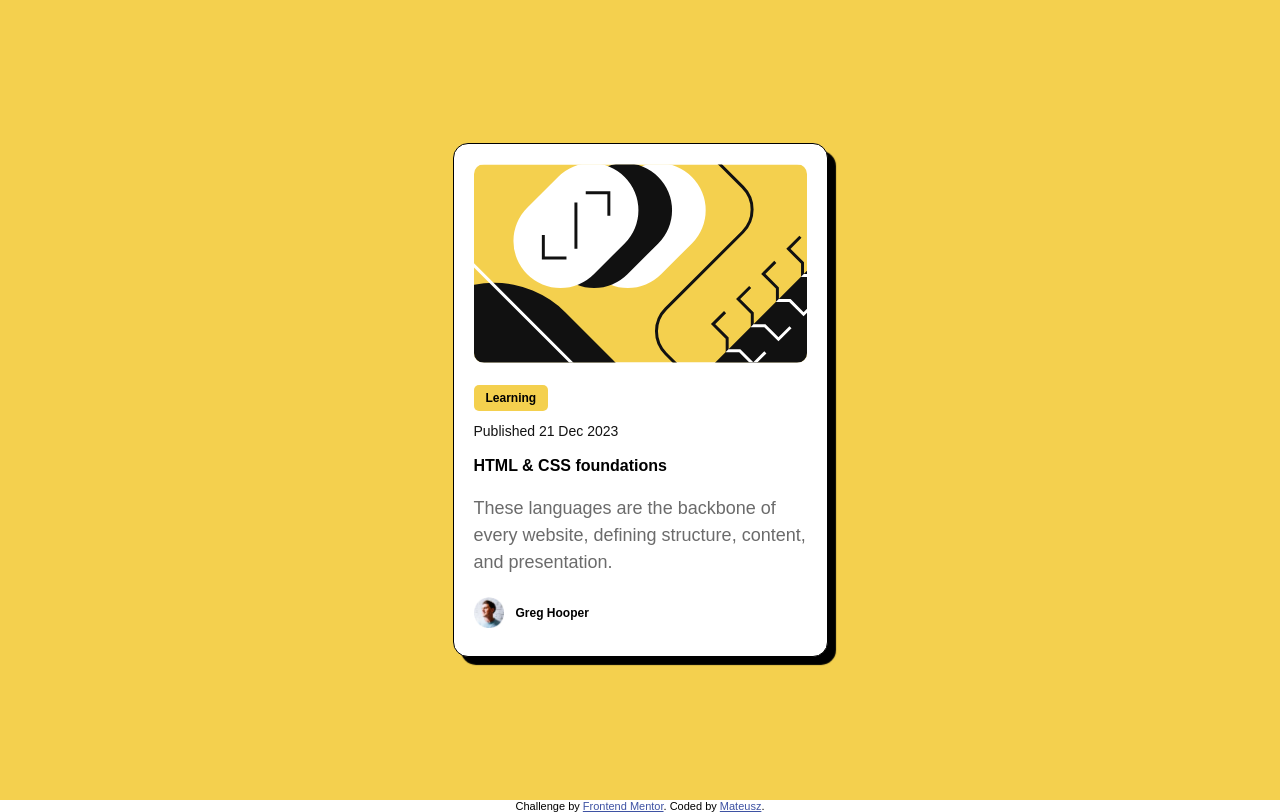
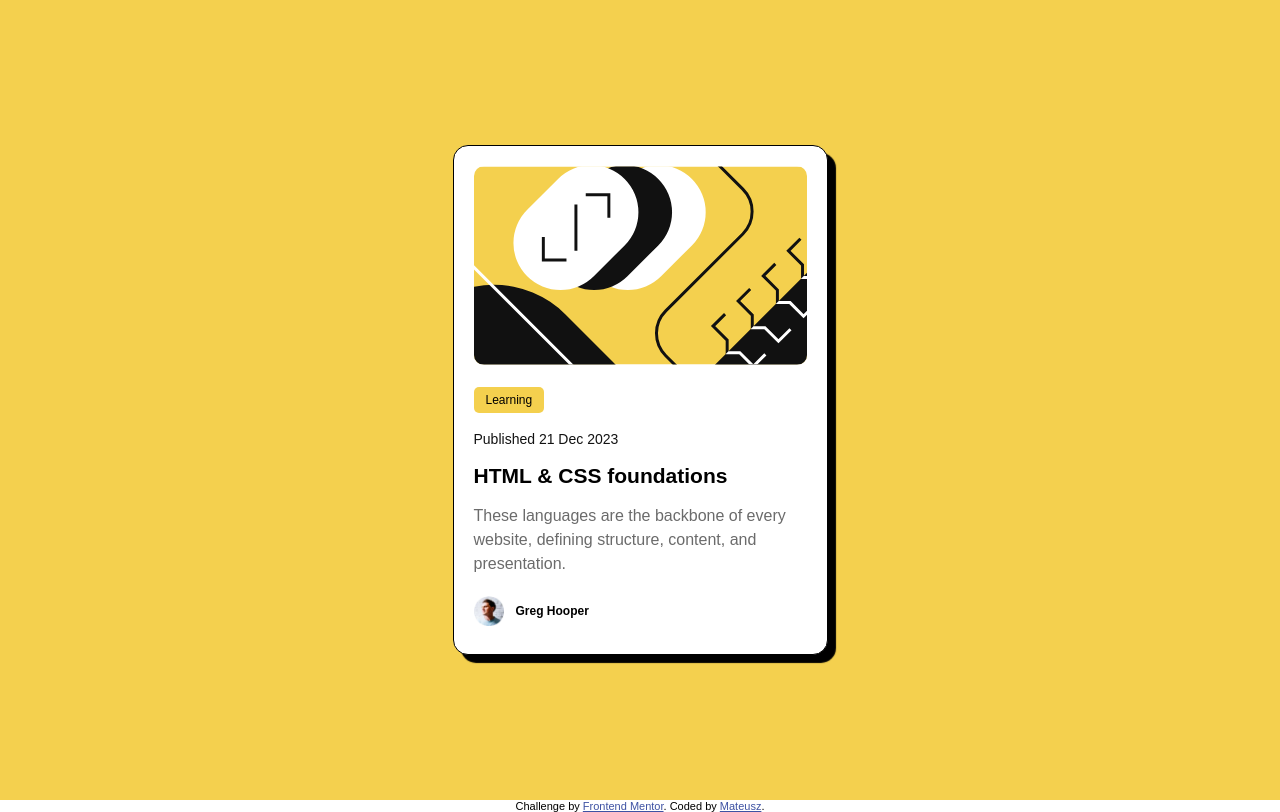
Before and after one commit to MatFrat95/second-chellenge, a plain HTML site: page index.html in a window 1280 px wide. Drawn offline with Linux system fonts and the light colour scheme.

Commit message:
update of second chellenge

```diff
--- a/scss/style.scss
+++ b/scss/style.scss
@@ -39,11 +39,11 @@ img {
 
 .card__btn {
 	padding: 0.5em 1em;
-	margin: 1.5em 0 1em;
+	margin: 1.5em 0;
 	border: none;
 	background-color: hsl(47, 88%, 63%);
 	border-radius: 5px;
-	font-weight: 800;
+	font-weight: 500;
 	font-size: 12px;
 	cursor: pointer;
 }
@@ -55,9 +55,9 @@ img {
 	font-weight: 500;
 }
 .card__header {
-	margin-bottom: 1.25rem;
+	margin-bottom: .75em;
 	font-weight: 800;
-	font-size: 16px;
+	font-size: 21px;
 	.card__link {
 		text-decoration: none;
 		color: #000;
@@ -71,7 +71,7 @@ img {
 
 .card__text {
 margin-bottom: 0.75em;
-    font-size: 18px;
+    font-size: 16px;
     line-height: 1.5;
     color: hsl(0, 0%, 42%);
 }
```
Also changed, not shown: css/style.css, 1 other file.
